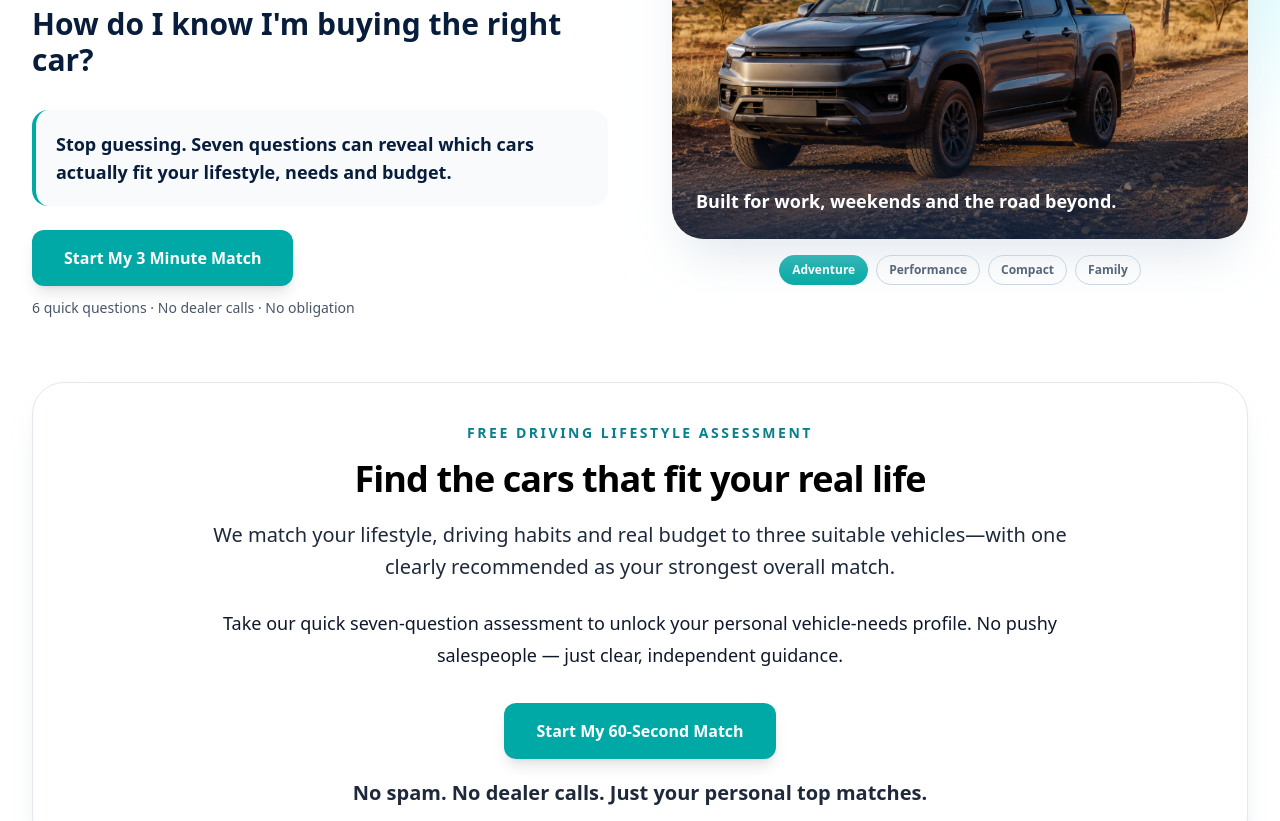
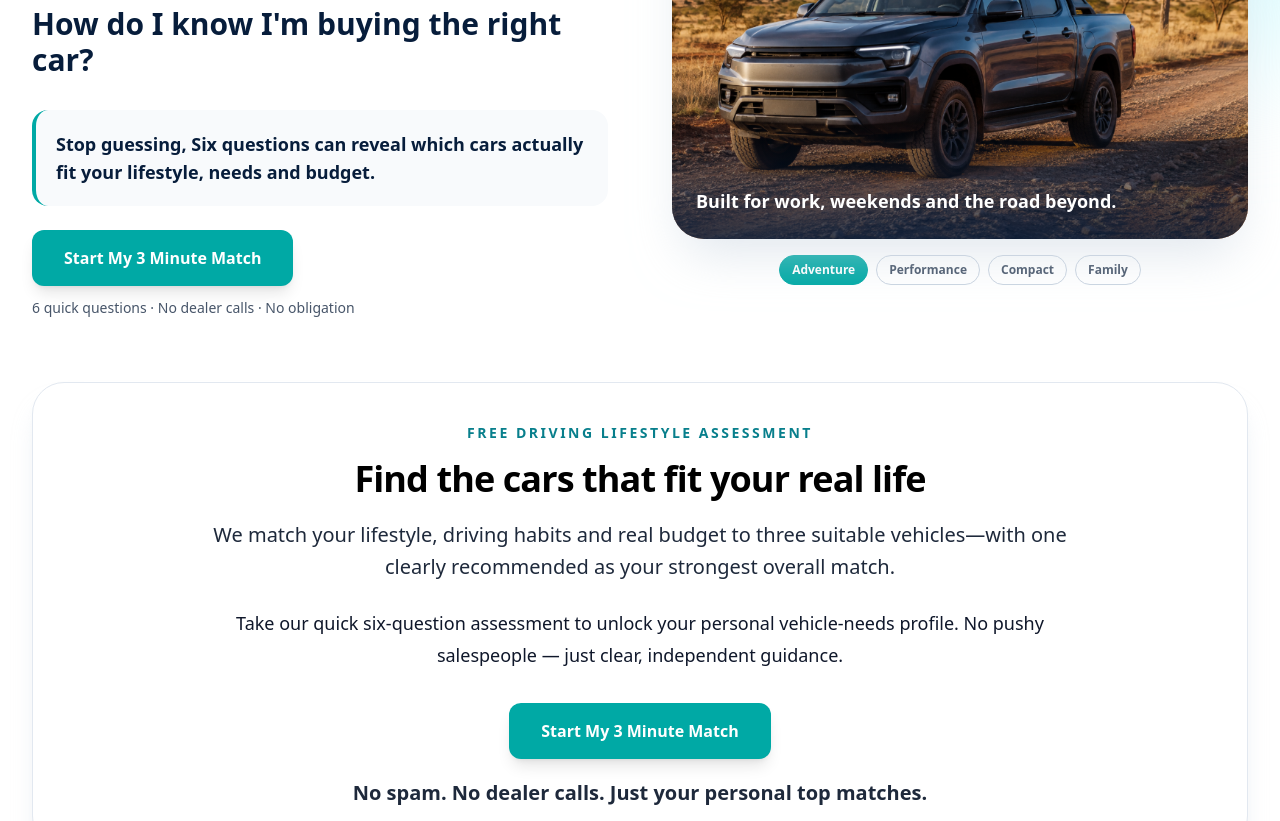
Before and after one commit to markkairostech-cloud/drive-style, a Next.js app: page / in a window 1280 px wide. Shown: the part 820-1641 px from the top of the page. Built offline with nearby package versions, Linux system fonts and the light colour scheme.

Commit message:
change 7 questions to 6

```diff
--- a/app/page.tsx
+++ b/app/page.tsx
@@ -183,7 +183,7 @@ export default function HomePage() {
 
               <div className="mt-8 rounded-2xl border-l-4 border-[#00a9a5] bg-slate-50 p-5">
                 <p className="text-lg font-semibold leading-7 text-[#071d3b]">
-                  Stop guessing. Seven questions can reveal which cars actually
+                  Stop guessing, Six questions can reveal which cars actually
                   fit your lifestyle, needs and budget.
                 </p>
               </div>
@@ -261,7 +261,7 @@ export default function HomePage() {
               </p>
 
               <p className="mx-auto mt-6 max-w-4xl text-lg leading-8 text-slate-1100">
-                Take our quick seven-question assessment to unlock your personal
+                Take our quick six-question assessment to unlock your personal
                 vehicle-needs profile. No pushy salespeople — just clear,
                 independent guidance.
               </p>
@@ -270,7 +270,7 @@ export default function HomePage() {
                 href="/quiz"
                 className="mt-8 inline-flex min-h-14 items-center justify-center rounded-xl bg-[#00a9a5] px-8 py-4 text-base font-bold text-white shadow-lg transition hover:-translate-y-0.5 hover:bg-[#008f91] focus:outline-none focus:ring-4 focus:ring-cyan-300/40"
               >
-                Start My 60-Second Match
+                Start My 3 Minute Match
               </Link>
 
               <p className="mt-5 text-lg font-bold text-slate-800 sm:text-xl">
```
